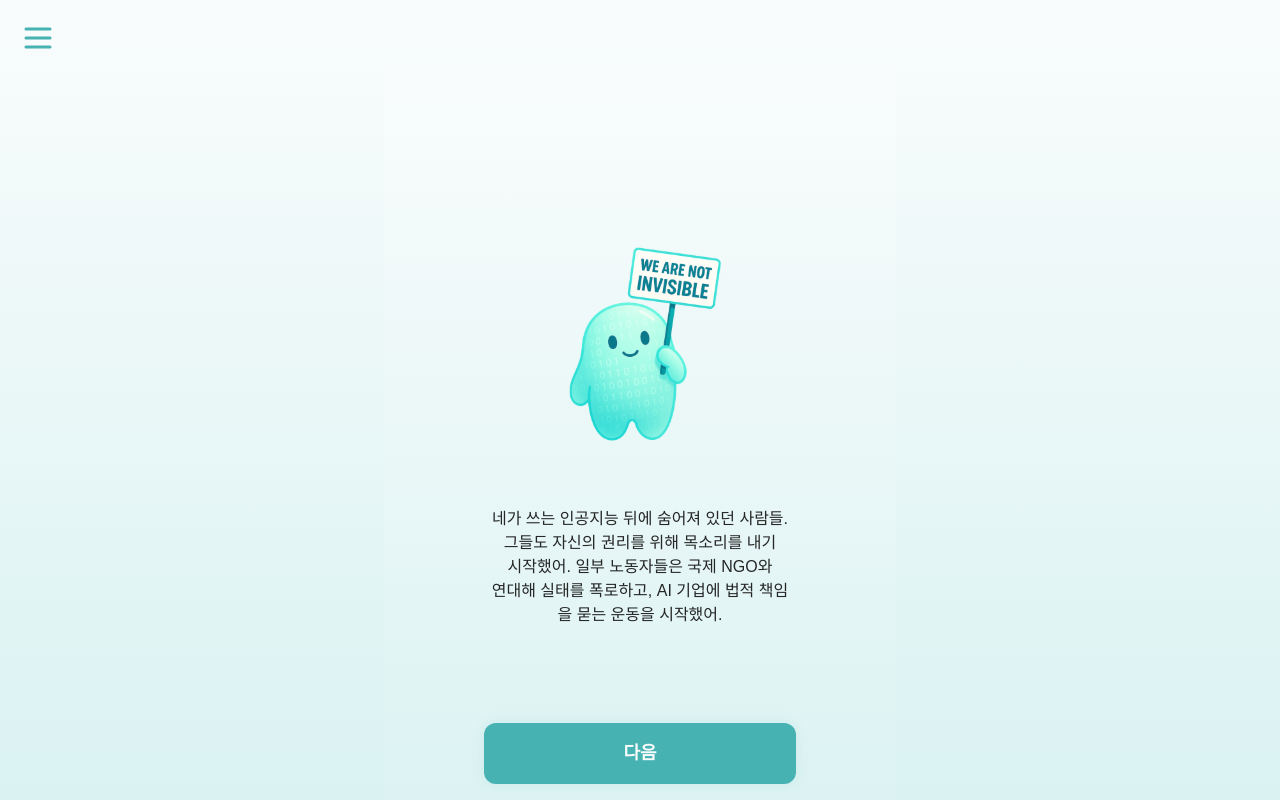
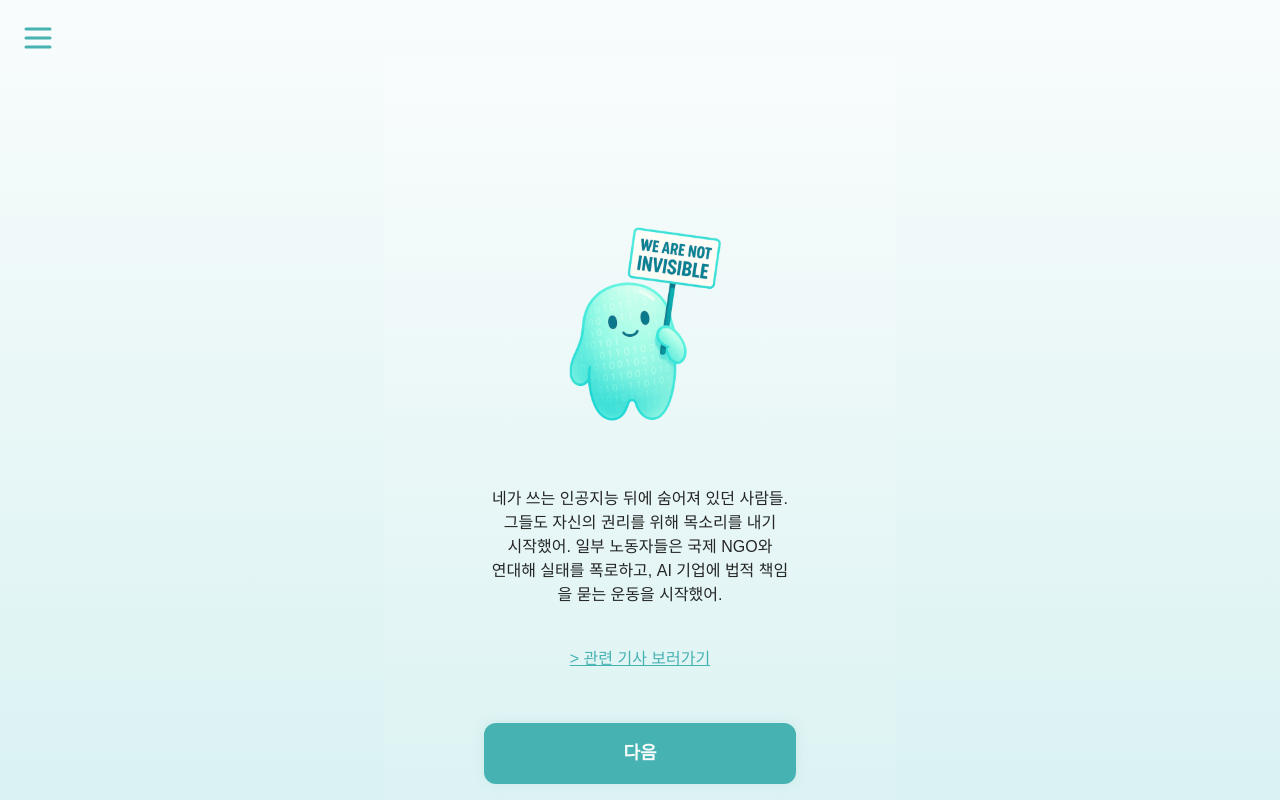
Before and after one commit to telltheworld-web/Front, a React (Vite) app: page /result in a window 1280 px wide. Built offline with nearby package versions, Linux system fonts and the light colour scheme.

Commit message:
관련 기사 보러가기 article/5 추가

```diff
--- a/src/components/QuizResult.jsx
+++ b/src/components/QuizResult.jsx
@@ -50,6 +50,17 @@ const Title = styled.h2`
   color: #191A1A;
 `;
 
+const ArticleLink = styled.div`
+  color: #47b2b2;
+  font-family: Pretendard, sans-serif;
+  font-size: 16px;
+  font-weight: 500;
+  line-height: 24px;
+  text-decoration: underline;
+  cursor: pointer;
+  margin-top: 16px;
+`;
+
 const StyledButton = styled.button`
   width: clamp(260px, 80vw, 312px);
   padding: 20px 0;
@@ -88,6 +99,11 @@ const QuizResult = () => {
 
   const handleNext = () => setStep(step + 1);
 
+  // goToArticle 함수 정의
+  const goToArticle = () => {
+    navigate('/articles/5'); // 내부 경로로 이동
+  };
+
   const renderStep = () => {
     switch (step) {
       case 0:
@@ -102,6 +118,7 @@ const QuizResult = () => {
               연대해 실태를 폭로하고, AI 기업에 법적 책임{"\n"}
               을 묻는 운동을 시작했어.
             </Text>
+            <ArticleLink onClick={goToArticle}>{"> 관련 기사 보러가기"}</ArticleLink>
             <StyledButton onClick={handleNext}>다음</StyledButton>
           </>
         );
```
